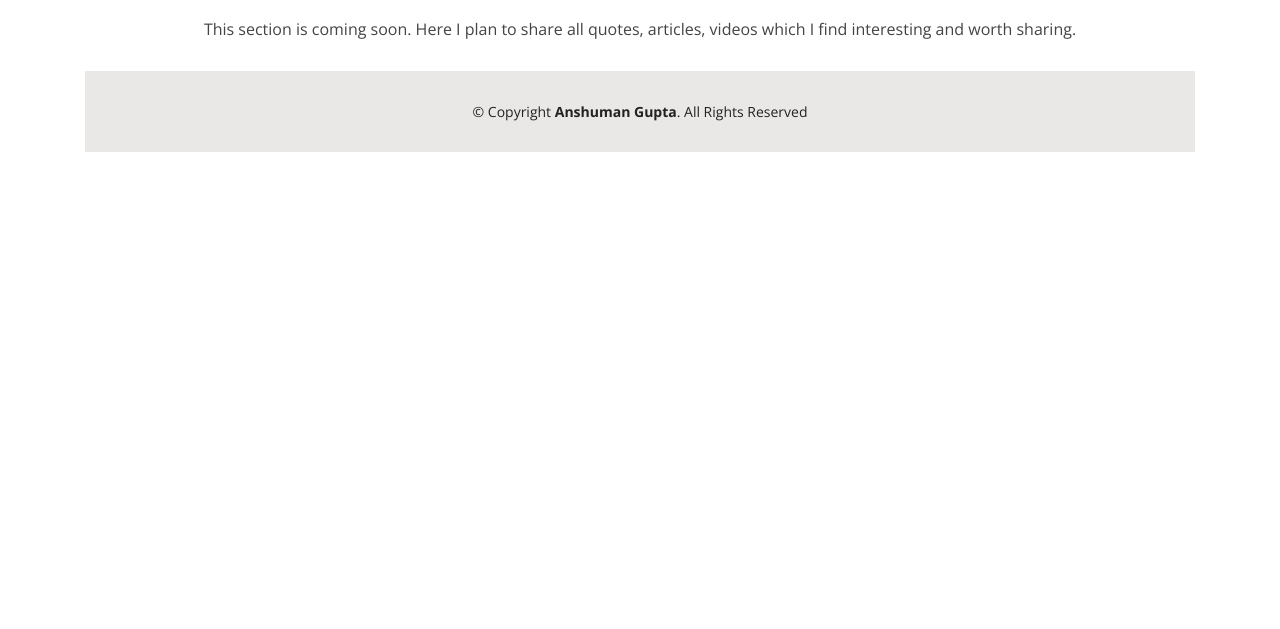
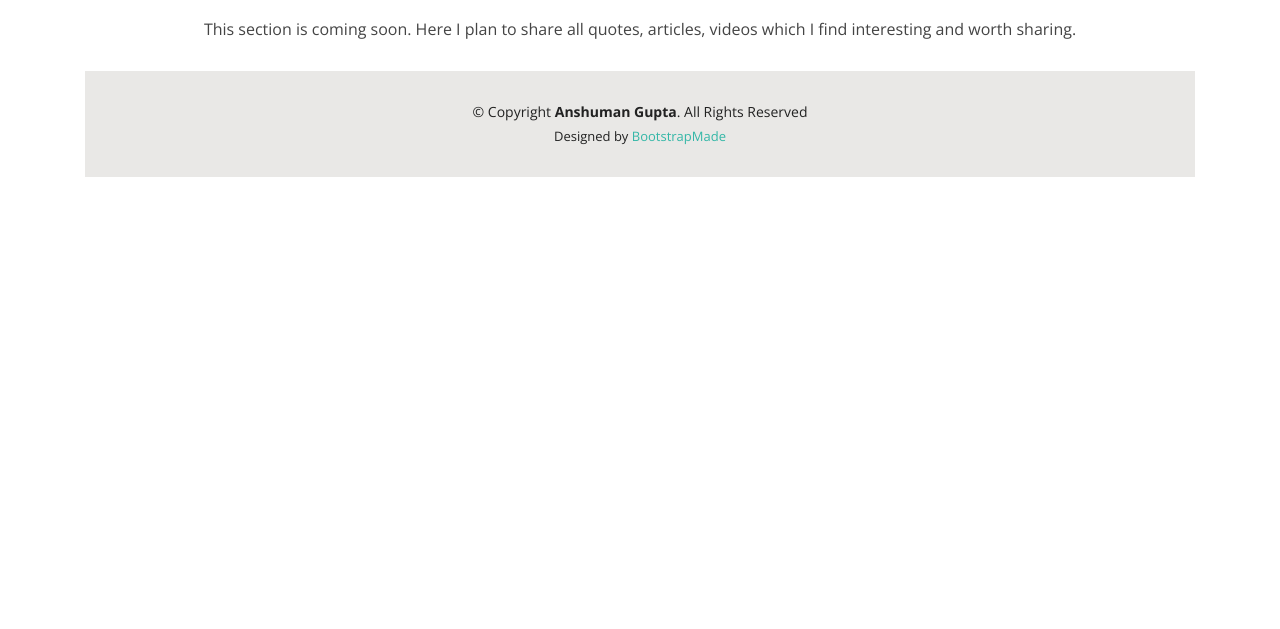
Before and after one commit to anshuman6/anshuman6.github.io, a plain HTML site: page quotes.html in a window 1280 px wide. Shown: the part 171-800 px from the top of the page. Drawn offline with nearby package versions, Linux system fonts and the light colour scheme.

Commit message:
Update quotes.html

```diff
--- a/quotes.html
+++ b/quotes.html
@@ -75,7 +75,12 @@
       <div class="copyright">
         &copy; Copyright <strong><span>Anshuman Gupta</span></strong>. All Rights Reserved
       </div>
-
+<div class="credits">
+        <!-- All the links in the footer should remain intact. -->
+        <!-- You can delete the links only if you purchased the pro version. -->
+        <!-- Licensing information: https://bootstrapmade.com/license/ -->
+        <!-- Purchase the pro version with working PHP/AJAX contact form: https://bootstrapmade.com/kelly-free-bootstrap-cv-resume-html-template/ -->
+        Designed by <a href="https://bootstrapmade.com/">BootstrapMade</a>
       </div>
     </div>
   </footer><!-- End  Footer -->
```
